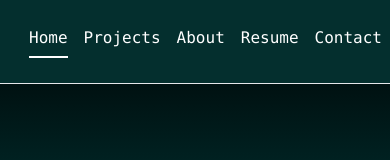
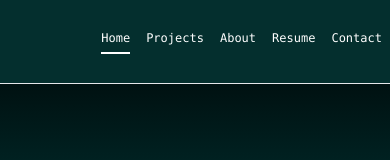
Before and after one commit to muhammadkhalid-03/personal-portfolio, a Next.js app: page / in a window 390 px wide. Shown: the top 160 px of the page. Built offline with nearby package versions, Linux system fonts and the light colour scheme.

Commit message:
changed text size

```diff
--- a/app/components/navbar/Navbar.tsx
+++ b/app/components/navbar/Navbar.tsx
@@ -9,13 +9,15 @@ const Navbar = () => {
         // <nav className="flex w-full items-center justify-between font-mono border-b p-2 md:p-4 full-screen-nav z-10 sm:w-full">
         <nav className="flex w-full items-center justify-between font-mono border-b p-2 md:p-4 bg-navcover z-10" style={{ backgroundColor: '#042f2e', width: '100vw', left: 0, top: 0, height: '10vh', background: '#042f2e !important' }}>
                 <div className="flex items-center">
-                    <Link href="/" className='flex flex-row items-center md:ml-5 hover:cursor'>
+                    <Link href="/" className='flex flex-row items-center ml-2 md:ml-5 hover:cursor'>
                         <svg xmlns="http://www.w3.org/2000/svg" fill="none" viewBox="0 0 24 24" strokeWidth="1.5" stroke="currentColor" className="sm:size-10 md:size-14">
                             <path strokeLinecap="round" strokeLinejoin="round" d="m6.75 7.5 3 2.25-3 2.25m4.5 0h3m-9 8.25h13.5A2.25 2.25 0 0 0 21 18V6a2.25 2.25 0 0 0-2.25-2.25H5.25A2.25 2.25 0 0 0 3 6v12a2.25 2.25 0 0 0 2.25 2.25Z" />
                         </svg>
                     </Link>
                 </div>
-                        <MenuLink />
+                <div className='sm:text-sm text-xs'>
+                    <MenuLink />
+                </div>
         </nav>
     )
 }
--- a/app/layout.tsx
+++ b/app/layout.tsx
@@ -17,7 +17,7 @@ export default function RootLayout({
 }>) {
   return (
     <html lang="en">
-      <body className={`bg-black sm:text-sm text-md ${inter.className}`}>
+      <body className={`bg-black ${inter.className}`}>
         <Navbar />
           <div className="pt-18">
               {children}
```
